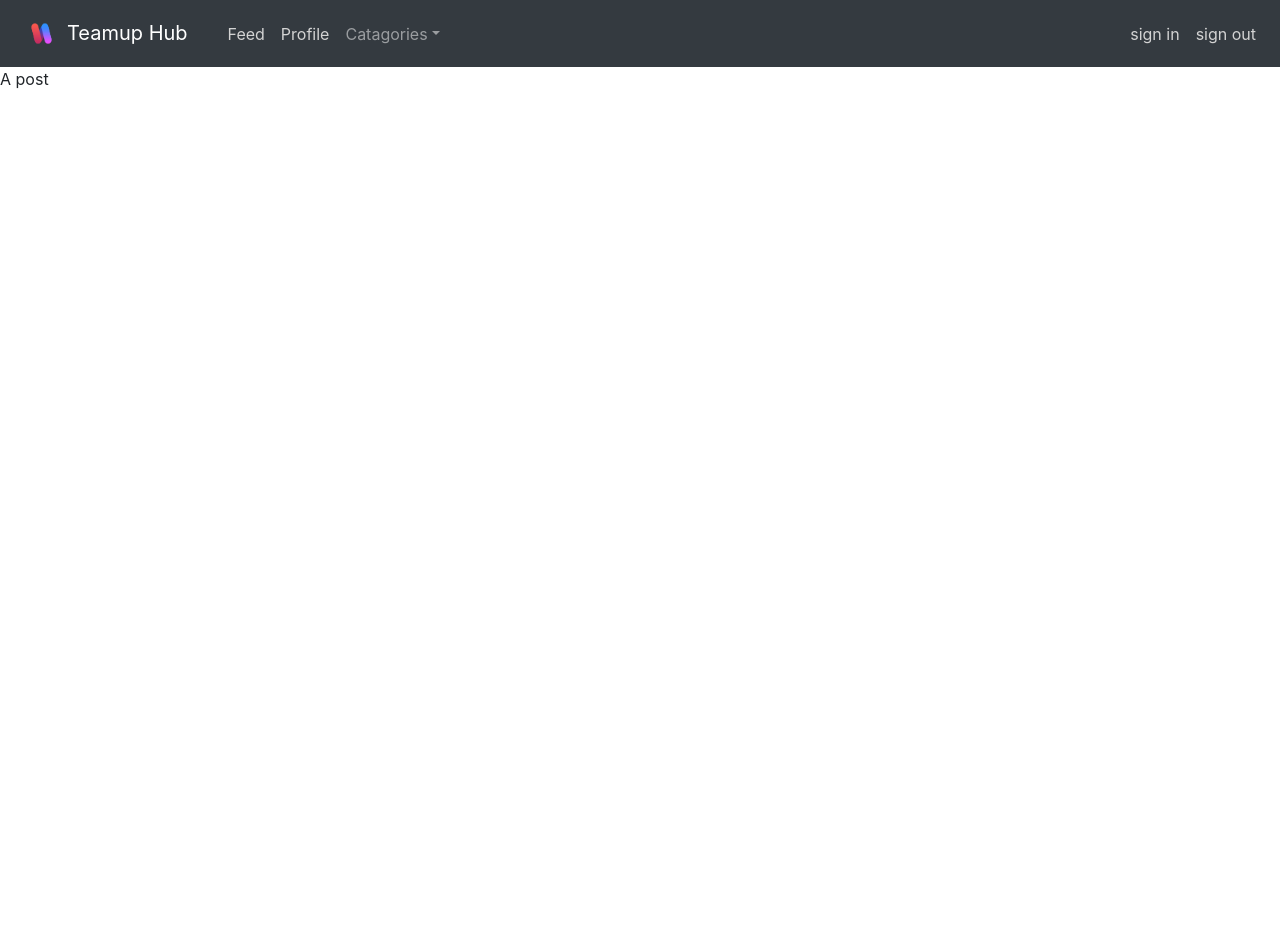
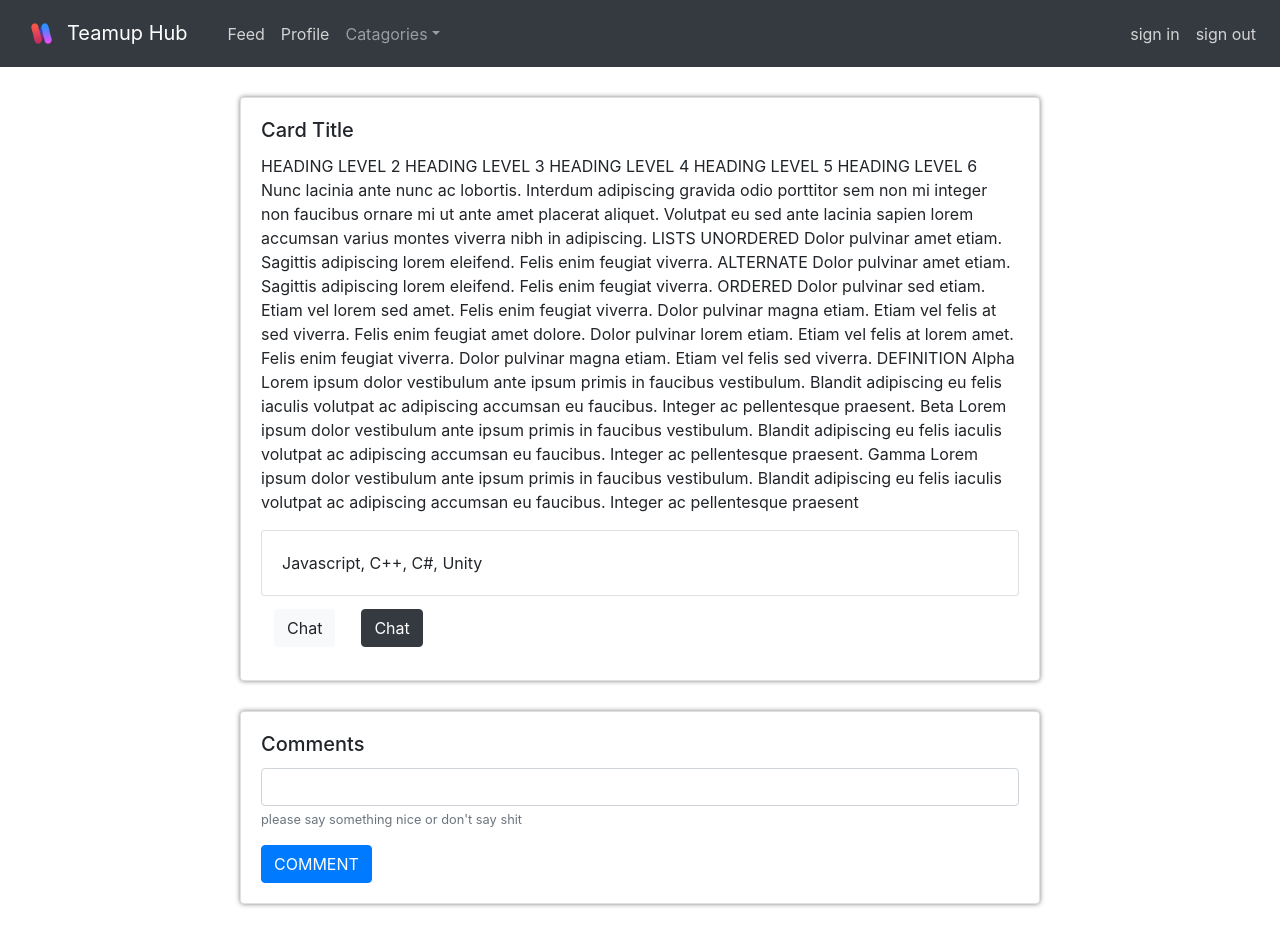
Before and after one commit to FarsBein/Teamup-hub, a React (Create React App) app: page /post in a window 1280 px wide. Before the commit the page ends 800 px from the top, so only its background shows below. Built offline with nearby package versions, Linux system fonts and the light colour scheme.

Commit message:
add layout for post

```diff
--- a/src/App.css
+++ b/src/App.css
@@ -4,7 +4,6 @@
   width: 75%;
   max-width: 800px;
   min-width: 350px;
-  cursor: pointer;
 }
 
 .cards-container {
@@ -17,10 +16,11 @@
 
 .reactBootstrap-card {
   color: #000000;
+  box-shadow: 0 0 3.5px gray;
 }
 
 .reactBootstrap-card:hover {
-  box-shadow: 0 0 10px #000000;
+  box-shadow: 0 0 1px gray;
 }
 
 .feed-profile-image {
@@ -55,3 +55,11 @@
   padding: 0;
   margin: 0;
 }
+
+/* post -------------------------- */
+
+
+.post-card {
+  margin:30px 0;
+  box-shadow: 0 0 5px gray;
+}
--- a/src/components/pages/authorization/auth.js
+++ b/src/components/pages/authorization/auth.js
@@ -1,6 +1,6 @@
 import React from 'react'
 
-const auth = () => {
+const Auth = () => {
     return (
         <div>
             auth
@@ -8,4 +8,4 @@ const auth = () => {
     )
 }
 
-export default  auth;
+export default  Auth;
--- a/src/components/pages/feed/feed.js
+++ b/src/components/pages/feed/feed.js
@@ -11,7 +11,7 @@ const Feed = () => {
             'field':'Gaming Development',
             'title':'Shooting game',
             'description':'need a team to build multiplayer shooting game using c# and unity',
-            'tools':'Javascript, C++, C#, Unity'
+            'tools':['Javascript', 'C++', 'C#', 'Unity']
         },
         {
             'profileImage':pepe,
@@ -19,7 +19,7 @@ const Feed = () => {
             'field':'Software Development',
             'title':'desktop management app',
             'description':'I want to build asdhajskhd dajshdkj akjshdkjahjkdh jhdakjhdjk',
-            'tools':'Javascript, C, Google'
+            'tools':['Javascript', 'C', 'Google']
         },
         {
             'profileImage':pepe,
@@ -27,7 +27,7 @@ const Feed = () => {
             'field':'Website Development',
             'title':'Website for kids',
             'description':'need help in building a website dasjd aklsjdkj dkajslkdj',
-            'tools':'Javascript'
+            'tools':['Javascript']
         },
         {
             'profileImage':pepe,
@@ -35,7 +35,7 @@ const Feed = () => {
             'field':'Gaming Development',
             'title':'Shooting game',
             'description':'need a team to build multiplayer shooting game using c# and unity',
-            'tools':''
+            'tools':['C#']
         }
     ])
 
@@ -78,7 +78,14 @@ const Feed = () => {
                                 </ReactBootstrap.Card.Body>
                                 <ReactBootstrap.Card.Header as="h5">
                                             <div className='tools'>
-                                                {card['tools']}
+                                                {
+                                                    card['tools'].map((tool,i) => (
+                                                        <ReactBootstrap.Badge style={{'padding':'4px', 'margin':'0 3px'}} variant="dark">
+                                                            {tool}
+                                                        </ReactBootstrap.Badge>
+                                                        )
+                                                    )
+                                                }
                                             </div>
                                 </ReactBootstrap.Card.Header>
                             </ReactBootstrap.Card>
--- a/src/components/pages/post/post.js
+++ b/src/components/pages/post/post.js
@@ -1,11 +1,76 @@
 import React from 'react'
+import * as ReactBootStrap from 'react-bootstrap'
 
-const post = () => {
+const Post = () => {
     return (
-        <div>
-            A post
+        <div className={'wrapper'}>
+            <ReactBootStrap.Card className='post-card'>
+                {/* <ReactBootStrap.Card.Img variant="top" src="holder.js/100px180" /> */}
+                <ReactBootStrap.Card.Body>
+                    <ReactBootStrap.Card.Title>Card Title</ReactBootStrap.Card.Title>
+                    <ReactBootStrap.Card.Text>
+                        HEADING LEVEL 2
+                        HEADING LEVEL 3
+                        HEADING LEVEL 4
+                        HEADING LEVEL 5
+                        HEADING LEVEL 6
+                        Nunc lacinia ante nunc ac lobortis. Interdum adipiscing gravida odio porttitor sem non mi integer non faucibus ornare mi ut ante amet placerat aliquet. Volutpat eu sed ante lacinia sapien lorem accumsan varius montes viverra nibh in adipiscing.
+
+                        LISTS
+                        UNORDERED
+                        Dolor pulvinar amet etiam.
+                        Sagittis adipiscing lorem eleifend.
+                        Felis enim feugiat viverra.
+                        ALTERNATE
+                        Dolor pulvinar amet etiam.
+                        Sagittis adipiscing lorem eleifend.
+                        Felis enim feugiat viverra.
+                        ORDERED
+                        Dolor pulvinar sed etiam.
+                        Etiam vel lorem sed amet.
+                        Felis enim feugiat viverra.
+                        Dolor pulvinar magna etiam.
+                        Etiam vel felis at sed viverra.
+                        Felis enim feugiat amet dolore.
+                        Dolor pulvinar lorem etiam.
+                        Etiam vel felis at lorem amet.
+                        Felis enim feugiat viverra.
+                        Dolor pulvinar magna etiam.
+                        Etiam vel felis sed viverra.
+                        DEFINITION
+                        Alpha
+                        Lorem ipsum dolor vestibulum ante ipsum primis in faucibus vestibulum. Blandit adipiscing eu felis iaculis volutpat ac adipiscing accumsan eu faucibus. Integer ac pellentesque praesent.
+                        Beta
+                        Lorem ipsum dolor vestibulum ante ipsum primis in faucibus vestibulum. Blandit adipiscing eu felis iaculis volutpat ac adipiscing accumsan eu faucibus. Integer ac pellentesque praesent.
+                        Gamma
+                        Lorem ipsum dolor vestibulum ante ipsum primis in faucibus vestibulum. Blandit adipiscing eu felis iaculis volutpat ac adipiscing accumsan eu faucibus. Integer ac pellentesque praesent
+                    </ReactBootStrap.Card.Text>
+                    <ReactBootStrap.Card body>Javascript, C++, C#, Unity</ReactBootStrap.Card>
+                    <>
+                        <ReactBootStrap.Button style={{'margin':'13px'}} variant="light">Chat</ReactBootStrap.Button>
+                        <ReactBootStrap.Button style={{'margin':'13px'}} variant="dark">Chat</ReactBootStrap.Button>
+                    </>
+                </ReactBootStrap.Card.Body>
+            </ReactBootStrap.Card>
+            <ReactBootStrap.Card className={'post-card'}>
+                {/* <ReactBootStrap.Card.Header>Comments</ReactBootStrap.Card.Header> */}
+                <ReactBootStrap.Card.Body>
+                    <ReactBootStrap.Card.Title>Comments</ReactBootStrap.Card.Title>
+                    <ReactBootStrap.Card.Text>
+                    <ReactBootStrap.Form>
+                        <ReactBootStrap.Form.Group controlId="formBasicEmail">
+                            <ReactBootStrap.Form.Control placeholder="" />
+                            <ReactBootStrap.Form.Text className="text-muted">
+                                please say something nice or don't say shit
+                            </ReactBootStrap.Form.Text>
+                        </ReactBootStrap.Form.Group>
+                    </ReactBootStrap.Form>
+                    </ReactBootStrap.Card.Text>
+                    <ReactBootStrap.Button variant="primary">COMMENT</ReactBootStrap.Button>
+                </ReactBootStrap.Card.Body>
+            </ReactBootStrap.Card>
         </div>
     )
 }
 
-export default post;
+export default Post;
```
Also changed, not shown: src/components/Root/Root.js (+4 -4 lines).
